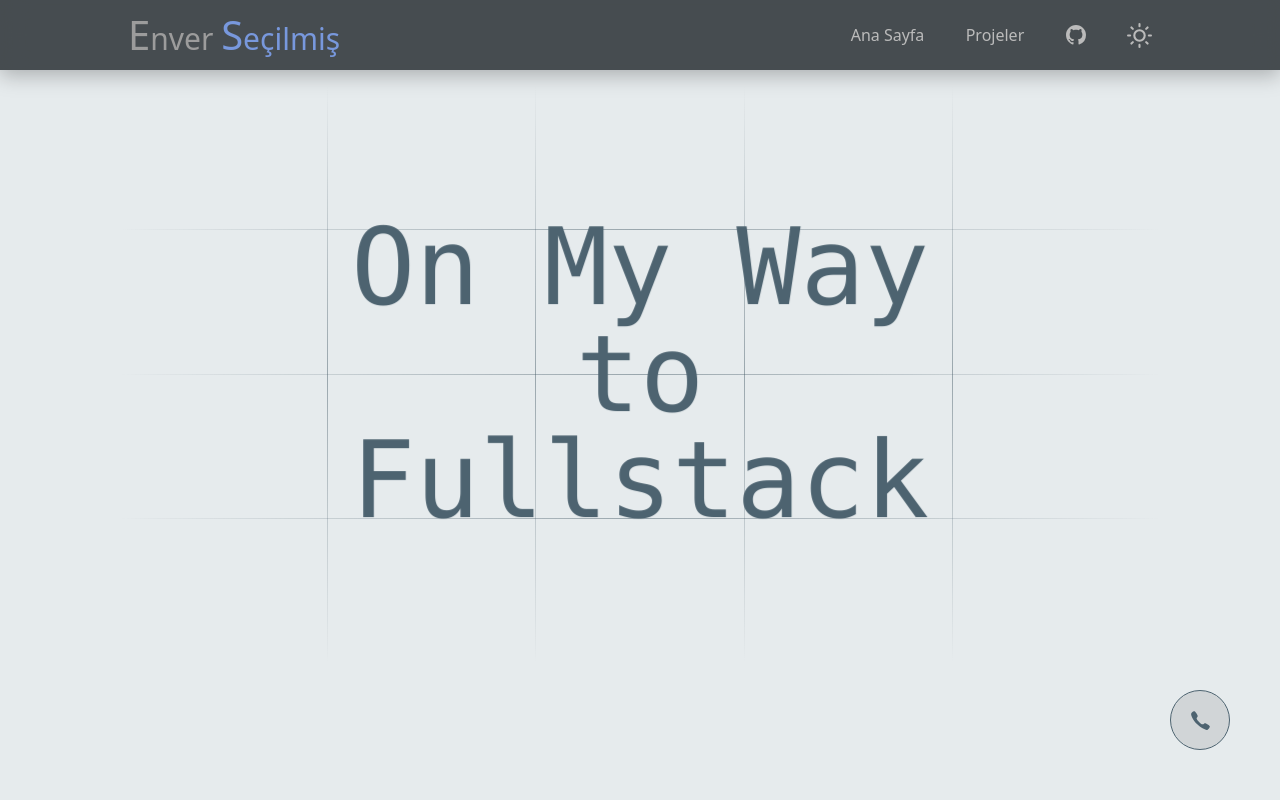
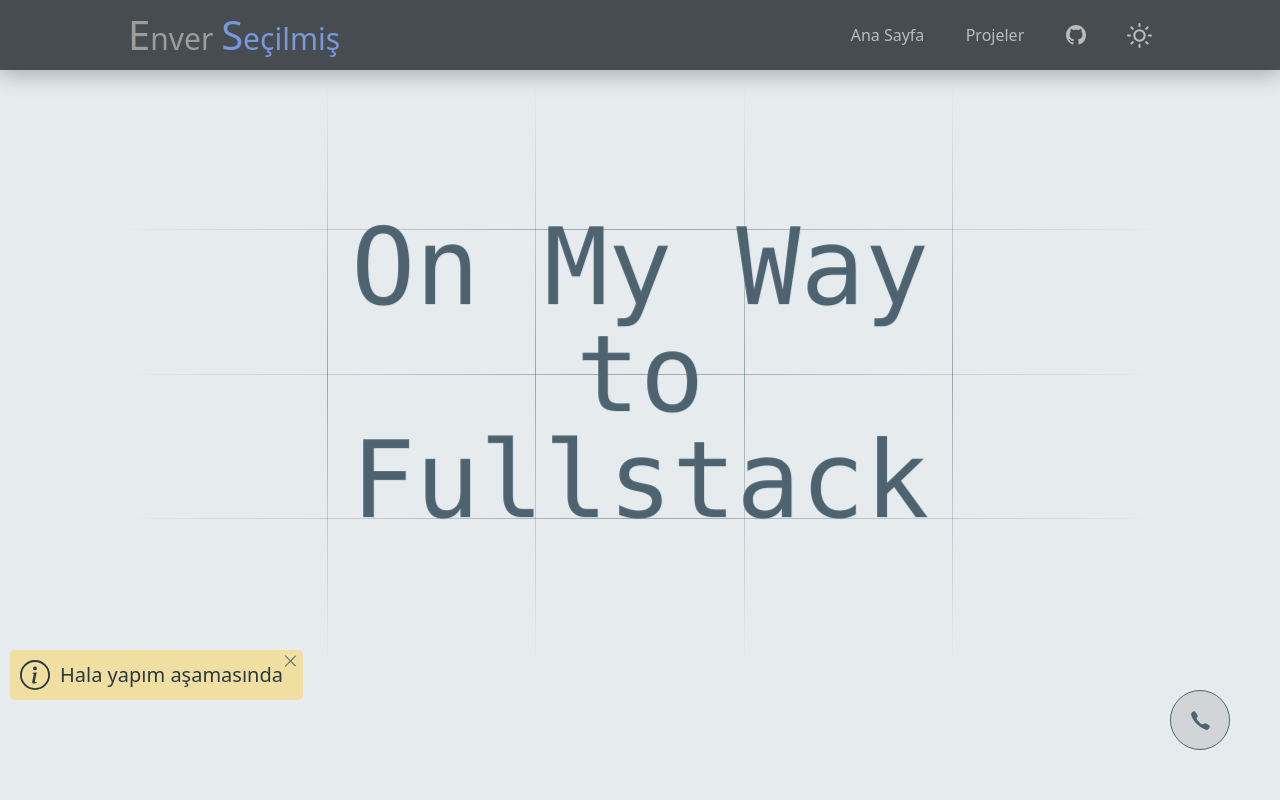
Before and after one commit to enversecilmis/my-portfolio, a Next.js app: page / in a window 1280 px wide. Shown: the top 800 px of the page. Built offline with nearby package versions, Linux system fonts and the light colour scheme.

Commit message:
info pop-up

```diff
--- /dev/null
+++ b/src/components/InConstruction/InConstruction.module.scss
@@ -0,0 +1,59 @@
+.container {
+    position: fixed;
+    left: -150px;
+    opacity: 0;
+
+    bottom: 100px;
+    background-color: var(--color-8-t);
+    padding: 10px 20px 10px 10px;
+    border-radius: 5px;
+    display: flex;
+    align-items: center;
+    justify-content: space-between;
+    font-size: 20px;
+    transition: left .5s, opacity .5s;
+    color: var(--color-txt);
+    z-index: 999;
+
+    .icon {
+        font-size: 30px;
+        margin-right: 10px;
+    }
+
+    .closeButton {
+        position: absolute;
+        right: 3px;
+        top: 3px;
+        width: 15px;
+        height: 15px;
+        display: flex;
+        flex-direction: column;
+        justify-content: center;
+        &:before {
+            content: "";
+            display: block;
+            width: 15px;
+            height: 1px;
+            background-color: var(--color-txt-lc);
+            transition: transform .5s;
+            transform-origin: left;
+            transform: translateY(-5px) rotate(45deg);
+
+        }
+        &:after {
+            content: "";
+            display: block;
+            width: 15px;
+            height: 1px;
+            background-color: var(--color-txt-lc);
+            transform-origin: left;
+            transform: translateY(5px) rotate(-45deg);
+        }
+    }
+}
+
+
+.open {
+    left: 10px;
+    opacity: 1;
+}
--- /dev/null
+++ b/src/components/InConstruction/InConstruction.tsx
@@ -0,0 +1,37 @@
+import styles from './InConstruction.module.scss'
+import { BsInfoCircle } from "react-icons/bs";
+import { useEffect, useState } from 'react';
+
+
+
+
+
+
+const InConstruction: React.FC<{  }> = ({  }) => {
+
+	const [isOpen, setIsOpen] = useState(false)
+
+	useEffect(() =>{
+		const timeout = setTimeout(() => {
+			setIsOpen(true)
+		}, 4000);
+
+		return () => clearTimeout(timeout)
+	}, [])
+
+
+	return (
+		<div  className={`${styles.container} ${isOpen? styles.open:""}`}>
+			<BsInfoCircle className={styles.icon} />
+			Hala yapım aşamasında
+			<button className={styles.closeButton} onClick={() => setIsOpen(false)}></button>
+		</div>
+	)
+}
+
+
+
+
+
+
+export default InConstruction
--- a/src/layouts/BasicLayout.tsx
+++ b/src/layouts/BasicLayout.tsx
@@ -2,6 +2,7 @@ import { ReactNode } from "react"
 import ContactButton from "../components/ContactButton/ContactButton"
 import Footer from "../components/Footer/Footer"
 import HeaderNav from "../components/HeaderNav/HeaderNav"
+import InConstruction from "../components/InConstruction/InConstruction"
 
 
 
@@ -15,6 +16,7 @@ const BasicLayout: React.FC<{ children: ReactNode }> = ({ children }) => {
         <>
             <HeaderNav />
             <ContactButton />
+            <InConstruction/>
             {children}
             <Footer />
         </>
```
